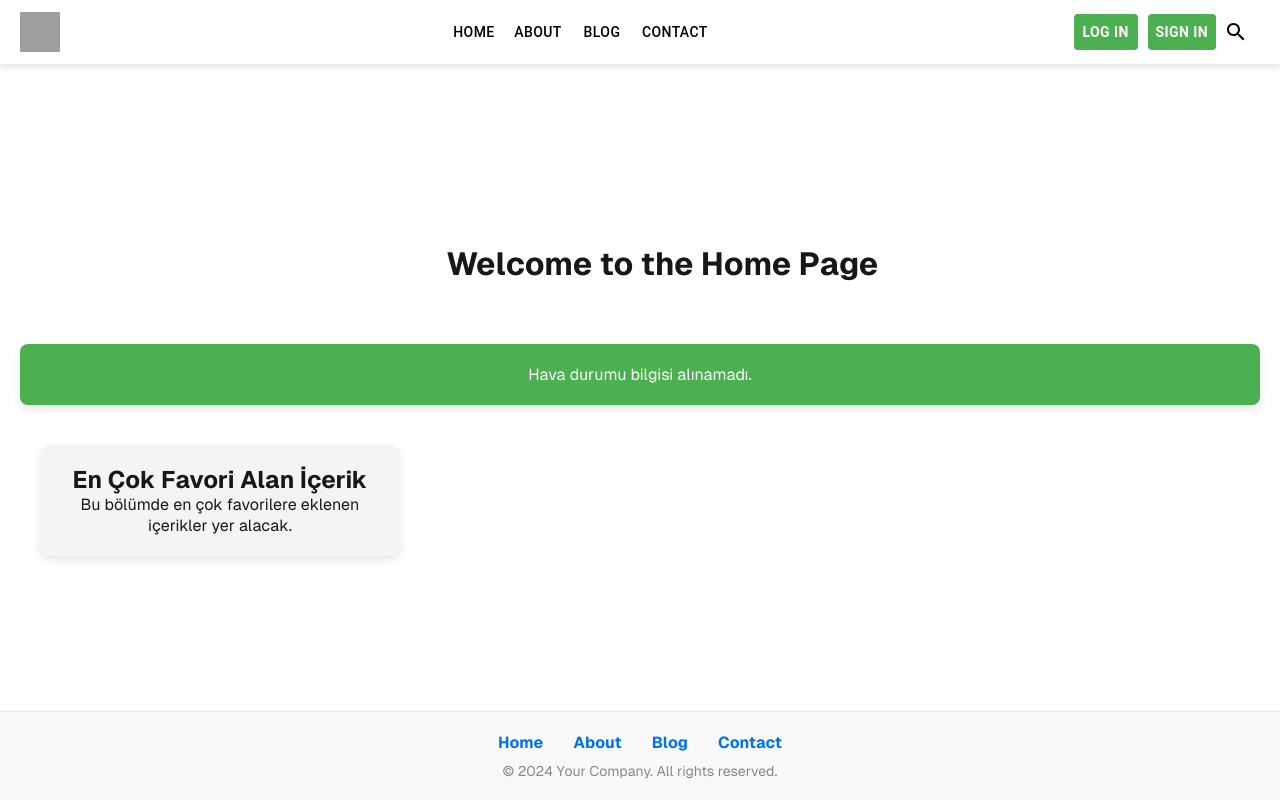
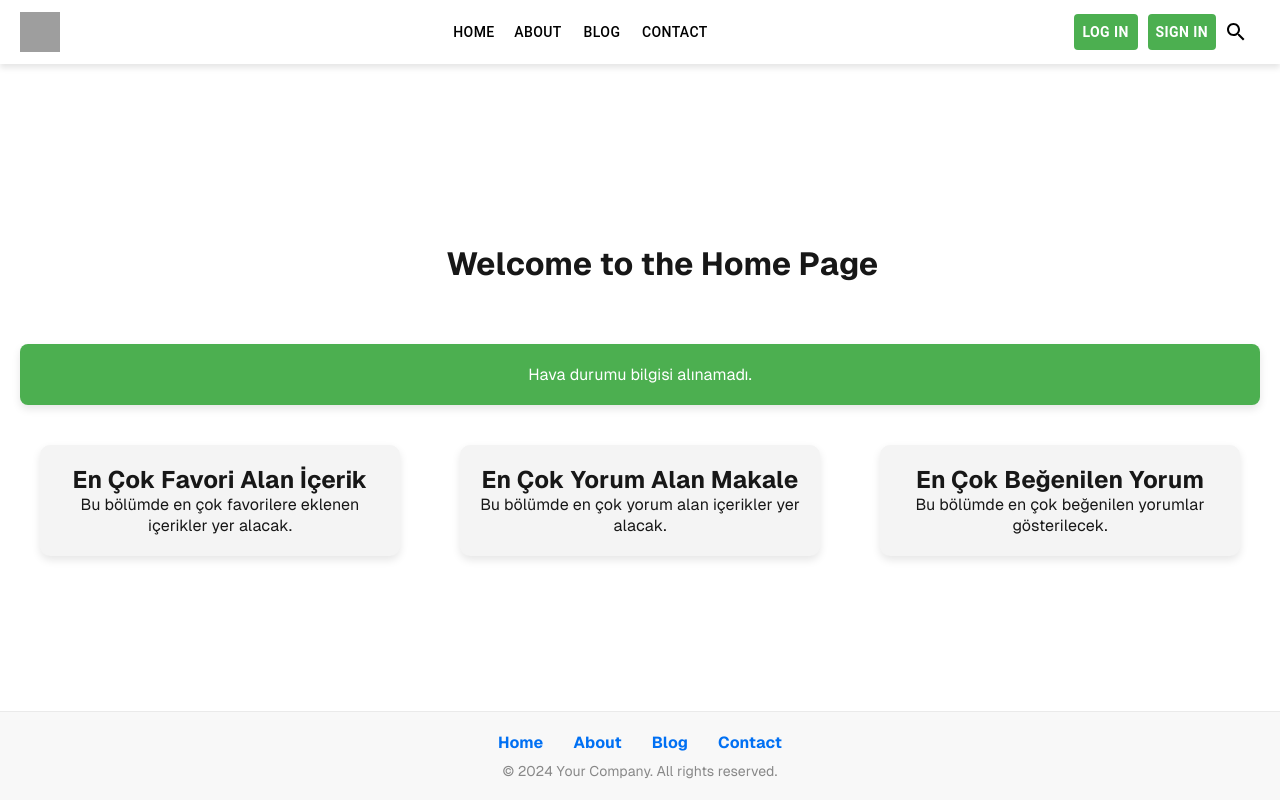
Before and after one commit to nurcanNT/nextCourse, a Next.js app: page / in a window 1280 px wide. Built offline with nearby package versions, Linux system fonts and the light colour scheme; no server answers; grey boxes are pictures that could not be loaded.

Commit message:
feat: edit

```diff
--- a/src/app/page.js
+++ b/src/app/page.js
@@ -58,6 +58,13 @@ export default function Home() {
           <div className={styles.box}>
             <h2>En Çok Favori Alan İçerik</h2>
             <p>Bu bölümde en çok favorilere eklenen içerikler yer alacak.</p>
+          </div><div className={styles.box}>
+            <h2>En Çok Yorum Alan Makale</h2>
+            <p>Bu bölümde en çok yorum alan içerikler yer alacak.</p>
+          </div>
+          <div className={styles.box}>
+            <h2>En Çok Beğenilen Yorum</h2>
+            <p>Bu bölümde en çok beğenilen yorumlar gösterilecek.</p>
           </div>
         </div>
 
```
